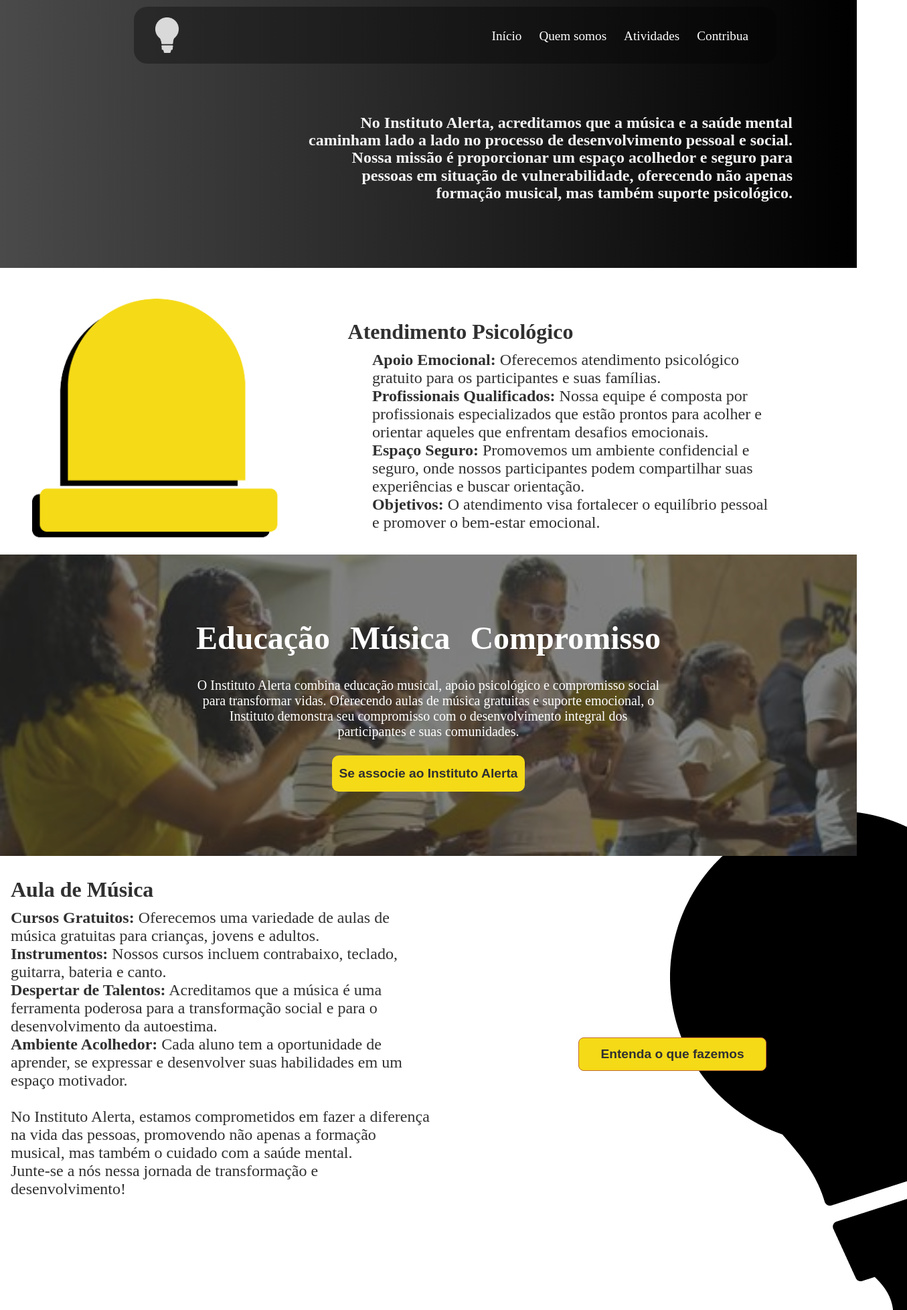
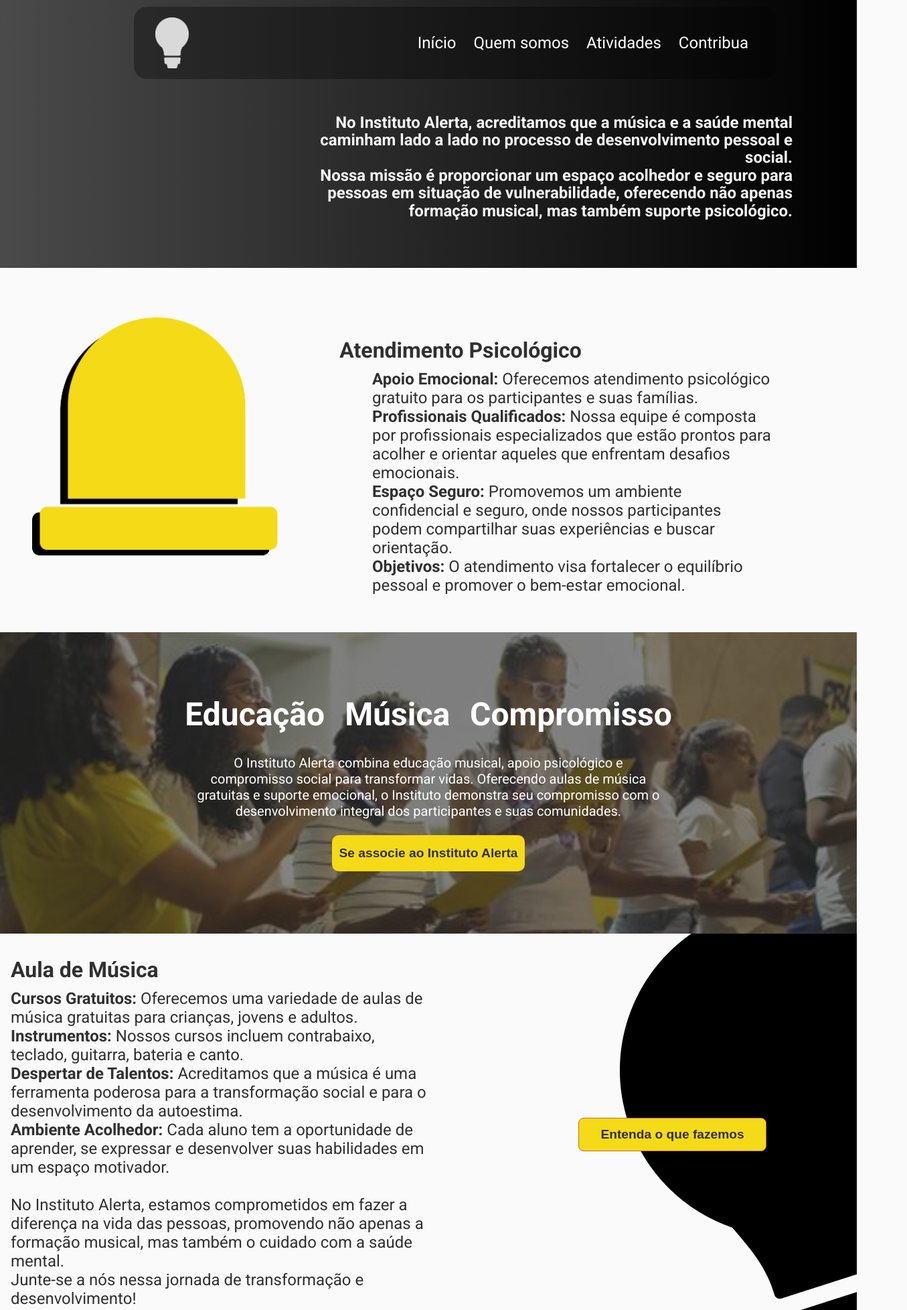
Before and after one commit to vbrenoLemos/Projeto-Alerta, a plain HTML site: page QuemSomos.html in a window 1280 px wide. Shown: the top 1956 px of the page at 67% size, 1355 px wide, since content can reach past the window. Drawn offline with Linux system fonts and the light colour scheme.

Commit message:
Adjust and Responsive Commit Link do CSS no Projeto Principal juntamente com ajustes de responsividade

```diff
--- a/ProjetoAlerta.css
+++ b/ProjetoAlerta.css
@@ -132,10 +132,13 @@ body {
     background-color: var(--amarelo-hover);
 }
 /*Fim do header section*/
-.img-lapada{
+.img-lamp-box{
+    display: flex;
     position: absolute;
+    width: 100vw;
     z-index: -3;
-    margin-left: 76vw;
+    justify-content: flex-end;
+
 }
 /* Main Content */
 /*Início intro section*/
@@ -517,6 +520,7 @@ body {
         gap: 15px;
         position: absolute;
         right: -100%;
+        padding: 20px;
         top: 75px;
         width: 100%;
         height: 100vw;
@@ -552,11 +556,11 @@ body {
     }
     /*Header text + button*/
 
-    .img-lapada{
-        width: 70vw;
-        margin-top: 700px;
-        margin-left: 30vw;
+    .img-lamp-box{
+        margin-top: 720px;
+
     }
+
 
     /*Intro section*/
     .intro-section{
--- a/QuemSomos.css
+++ b/QuemSomos.css
@@ -13,44 +13,7 @@
 
 }
 
-body{
-    overflow-x: hidden;
-}
-/* Início Header Section */
-.header {
-    position: absolute;
-    background: rgba(0, 0, 0, 0.334);
-    border-radius: 20px;
-    color: var(--branco-true);
-    width: 75vw;
-    margin: 10px 200px;
-}
-.navigation{
-    display: flex;
-    justify-content: space-between;
-    align-items: center;
-    padding: 1rem 2rem;
-    font-size: 1.5rem;
-    img{
-        width: 35px;
-    }
-}
-.navigation-links{
-    a{
-        margin: 0px 10px;
-        gap: 2rem;
-        transition: all 0.7s;
-    }
 
-    a:hover{
-        color: var(--amarelo-main);
-    }
-}
-.nav-link{
-    font-size: 0.8em;
-    text-decoration: none;
-    color: var(--branco-true);
-}
 
 /*Fim header section*/
 .header-background{             /* Background do "header" - Gradient preto */
@@ -108,7 +71,7 @@ body{
     align-items: center;
     margin-top: 5em;
     color: var(--preto-text);
-    margin-bottom: 100px;
+    margin-bottom: 150px;
     h1{
         text-align: left;
         font-size: 32px;
@@ -225,12 +188,15 @@ body{
 
 /*Fim da section curiosity*/
 
-.img-lapada{
+.img-lamp-box{
+    display: flex;
     position: absolute;
+    width: 100vw;
     z-index: -1;
-    margin-top: -100px;
-    margin-left: 1000px;
+    justify-content: flex-end;
+    margin-top: -80px;
 }
+
 
 .intro-button{
     max-height: 50px;
@@ -311,12 +277,9 @@ body{
 
 /*Dispositivos Móveis*/
 
-@media (max-width:768px) {
-    body{
-        overflow-x: hidden;
-    }
+@media only screen and (max-width: 767px) {
     .header{
-        margin-left:15vw;
+      width: 100%;
     }
     .header-content{
         h1{
--- a/QuemSomos.html
+++ b/QuemSomos.html
@@ -4,9 +4,13 @@
     <meta charset="UTF-8">
     <meta name="viewport" content="width=device-width, initial-scale=1.0">
     <title>Projeto Alerta</title>
+    <link rel="stylesheet" href="https://cdnjs.cloudflare.com/ajax/libs/font-awesome/5.15.3/css/all.min.css">
+    <link href="https://fonts.googleapis.com/css2?family=Roboto:wght@400;700&display=swap" rel="stylesheet">
+    <link rel="stylesheet" href="ProjetoAlerta.css">
     <link rel="stylesheet" href="QuemSomos.css">
 </head>
-<body>
+
+<body class="bg-white text-gray-800">
     <!--Início Header Section -->
     <header class="header">
         <nav class="navigation">
@@ -19,8 +23,15 @@
                 <a href="#atividades" class="nav-link">Atividades</a>
                 <a href="#" class="nav-link">Contribua</a>
             </div>
+
+            <div class="menu">
+                <span class="menu-bar"></span>
+                <span class="menu-bar"></span>
+                <span class="menu-bar"></span> <!--Menu celular-->
+            </div>
         </nav>
-        </header>
+
+    </header>
 
         <div class="header-background"></div> <!--Background do "header" - Gradient Preto-->
 
@@ -74,7 +85,8 @@
             </div>
         </div>
     </section>
-    <img src="assets/img-lampada-lateral.png" alt="" class="img-lapada">
+
+    <div class="img-lamp-box"><img src="assets/img-lampada-lateral.png" alt="" class="img-lapada"></div>
     <!--Continuação do About Us-->
     <div class="about-us-box">
         <div class="about-us-content-1">
```
Also changed, not shown: ProjetoAlerta.html (+1 -1 lines).
